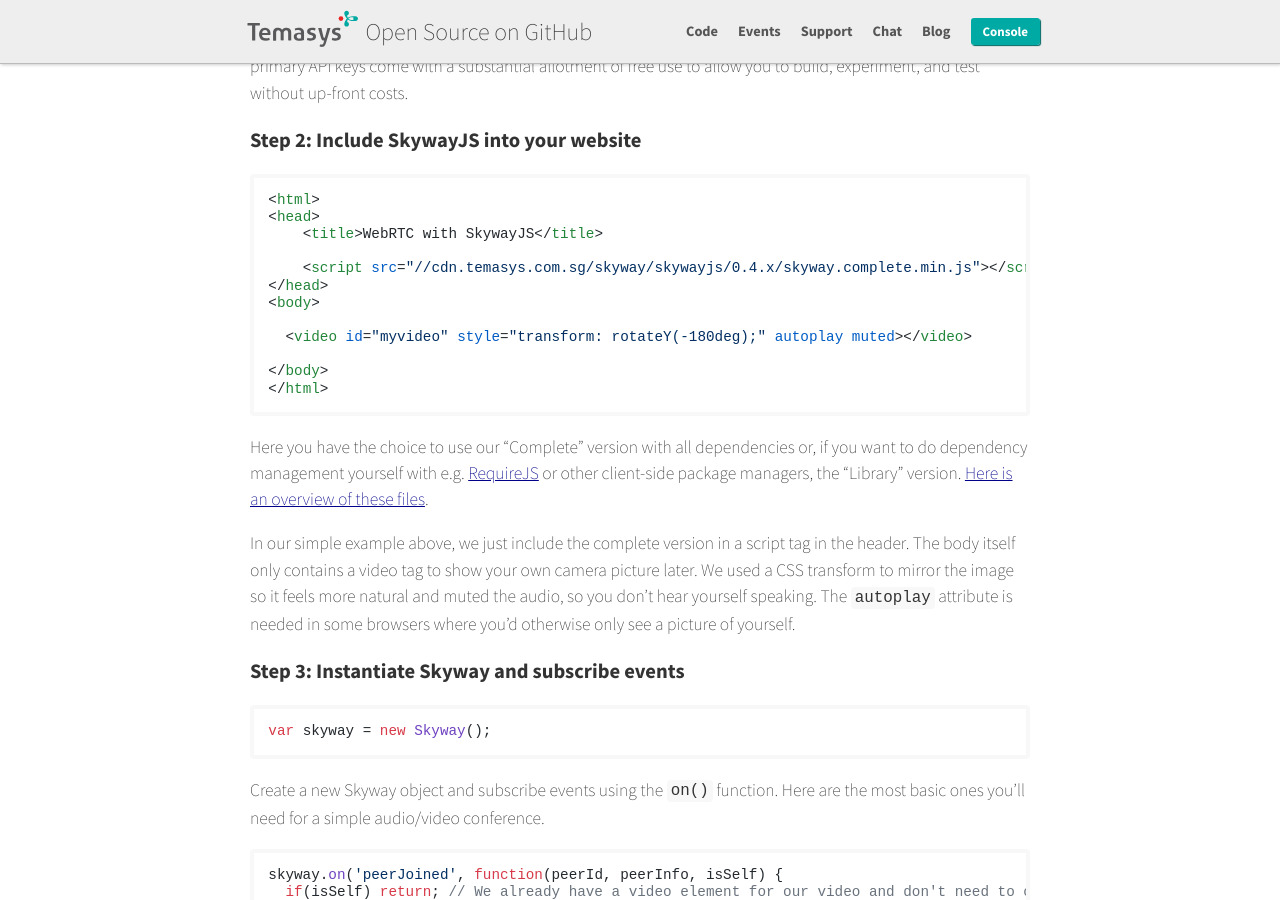
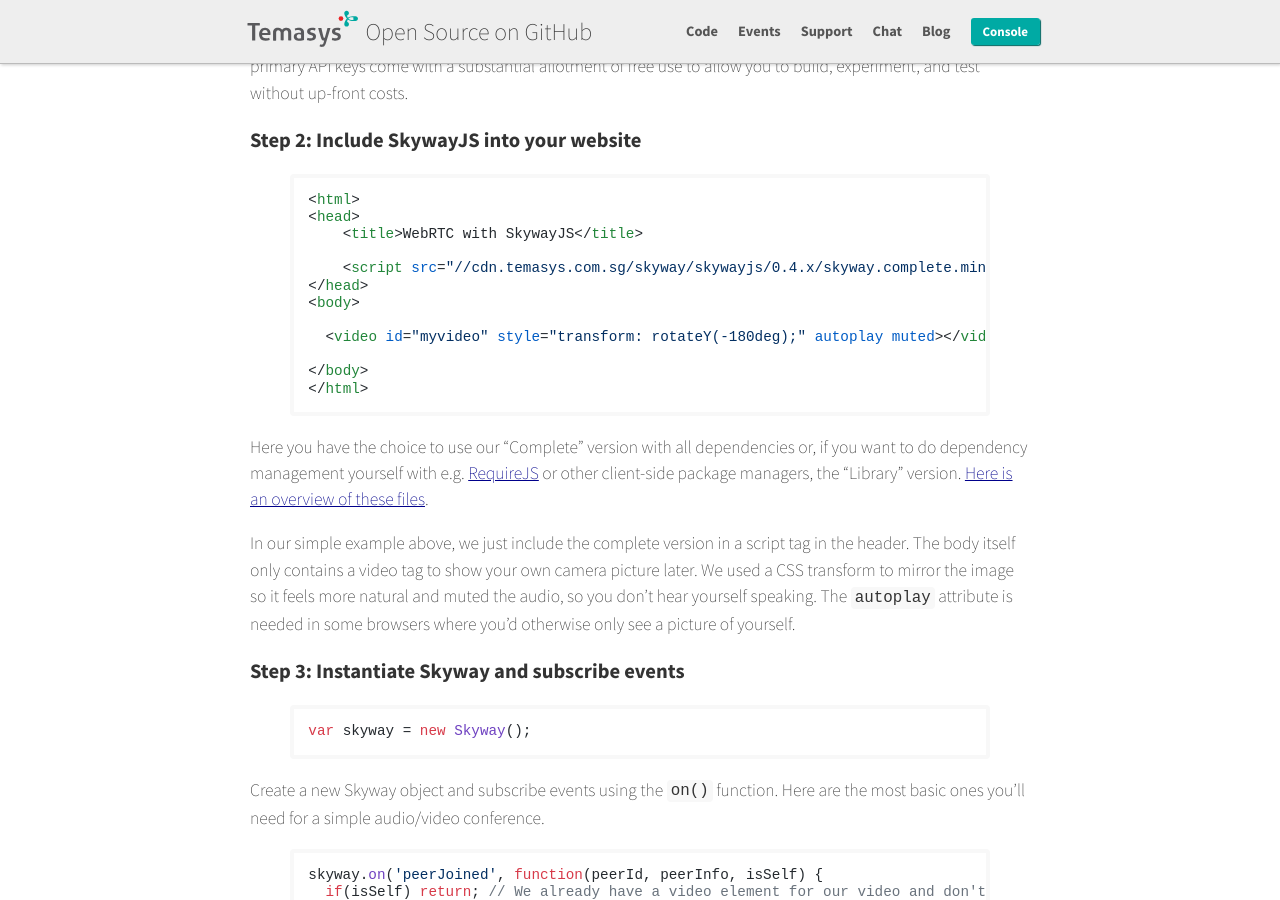
Before and after one commit to Temasys/temasys.github.io, a Jekyll site: the page built from _posts/2014-08-08-Getting_started_with_WebRTC_and_SkywayJS.markdown, in a window 1280 px wide and 900 px high, scrolled down 2176 px. Built offline with Jekyll 4.4.1, drawn with Linux system fonts in a browser that asks for light colours; nearby versions of some CDN libraries; Markdown is read by kramdown in place of the engine named in the settings.

Commit message:
Updating blog post

```diff
--- a/_posts/2014-08-08-Getting_started_with_WebRTC_and_SkywayJS.markdown
+++ b/_posts/2014-08-08-Getting_started_with_WebRTC_and_SkywayJS.markdown
@@ -12,7 +12,7 @@
 
 Here is an example codepen that we've created that shows how you can create a very simple audio/video conference with merely 35 lines of JavaScript client-side code, with no additional server-code required.
 
-<p data-height="360" data-theme-id="7751" data-slug-hash="nKvBu" data-default-tab="result" class='codepen'>See the Pen <a href='http://codepen.io/serrynaimo/pen/nKvBu/'>WebRTC with SkywayJS</a> by Thomas Gorissen (<a href='http://codepen.io/serrynaimo'>@serrynaimo</a>) on <a href='http://codepen.io'>CodePen</a>.</p>
+<p data-height="370" data-theme-id="7751" data-slug-hash="nKvBu" data-default-tab="result" class='codepen'>See the Pen <a href='http://codepen.io/serrynaimo/pen/nKvBu/'>WebRTC with SkywayJS</a> by Thomas Gorissen (<a href='http://codepen.io/serrynaimo'>@serrynaimo</a>) on <a href='http://codepen.io'>CodePen</a>.</p>
 <script async src="//codepen.io/assets/embed/ei.js"></script>
 
 To further demonstrate the possibilities and flexibility of SkywayJS, I've also created a more elaborate demo created with the help of [Facebooks React](http://facebook.github.io/react/) at [http://getaroom.io](http://getaroom.io). Check it out, share it, and and use it if you like it.
@@ -58,32 +58,35 @@
 
 ### Step 2: Include SkywayJS into your website
 
-<pre><code class="html">&lt;html&gt;
-&lt;head&gt;
-    &lt;title>WebRTC with SkywayJS&lt;/title&gt;
+{% highlight html %}
+<html>
+<head>
+    <title>WebRTC with SkywayJS</title>
 
-    &lt;script src="//cdn.temasys.com.sg/skyway/skywayjs/0.4.x/skyway.complete.min.js"&gt;&lt;/script&gt;
-&lt;/head&gt;
-&lt;body&gt;
+    <script src="//cdn.temasys.com.sg/skyway/skywayjs/0.4.x/skyway.complete.min.js"></script>
+</head>
+<body>
 
-  &lt;video id="myvideo" style="transform: rotateY(-180deg);" autoplay muted>&lt;/video&gt;
+  <video id="myvideo" style="transform: rotateY(-180deg);" autoplay muted></video>
 
-&lt;/body&gt;
-&lt;/html&gt;
-</code></pre>
+</body>
+</html>
+{% endhighlight %}
 
-Here you have the choice to use our "Complete" version with all dependencies or, if you want to do dependency management yourself with e.g. [RequireJS](http://requirejs.org/) or other client-side package managers, the "Library" version. [Here is an overview of these files](https://temasys.atlassian.net/wiki/display/TPD/Introducing+SkywayJS#IntroducingSkywayJS-Versionsupportandreleases).
+Here you have the choice to use our "Complete" version with all dependencies or, if you want to do dependency management yourself with e.g. [RequireJS](http://requirejs.org/) or other client-side package managers, the "Library" version. [Here is an overview of these files](https://github.com/Temasys/SkywayJS/releases).
 
 In our simple example above, we just include the complete version in a script tag in the header. The body itself only contains a video tag to show your own camera picture later. We used a CSS transform to mirror the image so it feels more natural and muted the audio, so you don't hear yourself speaking. The *autoplay* attribute is needed in some browsers where you'd otherwise only see a picture of yourself.
 
 
 ### Step 3: Instantiate Skyway and subscribe events
 
-<pre><code class="javascript">var skyway = new Skyway();
-</code></pre>
+{% highlight javascript %}
+var skyway = new Skyway();
+{% endhighlight %}
 Create a new Skyway object and subscribe events using the *on()* function. Here are the most basic ones you'll need for a simple audio/video conference.
 
-<pre><code class="javascript">skyway.on('peerJoined', function(peerId, peerInfo, isSelf) {
+{% highlight javascript %}
+skyway.on('peerJoined', function(peerId, peerInfo, isSelf) {
   if(isSelf) return; // We already have a video element for our video and don't need to create a new one.
   var vid = document.createElement('video');
   vid.autoplay = true;
@@ -91,43 +94,48 @@
   vid.id = peerId;
   document.body.appendChild(vid);
 });
-</code></pre>
+{% endhighlight %}
 **peerJoined:** informs you that a peer has joined the room and shares their *peerID* and *peerInfo* a with you. In the example we create a new video element for this peer and use the peerId to identify this element in the DOM of our website.
-<pre><code class="javascript">skyway.on('incomingStream', function(peerId, stream, isSelf) {
+{% highlight javascript %}
+skyway.on('incomingStream', function(peerId, stream, isSelf) {
   if(isSelf) return;
   var vid = document.getElementById(peerId);
   attachMediaStream(vid, stream);
 });
-</code></pre>
+{% endhighlight %}
 **incomingStream:** This event is fired after **peerJoined** when SkywayJS starts receiving the audio and video streams from that peer. This peer could be yourself in which case the event is fired when the user grants access to his microphone and/or camera and has joined a room successfully. In the example we use the *attachMediaStream()* function of our enhanced [AdapterJS](http://github.com/Temasys/AdapterJS) library to feed this stream into our previously created video tag. Why do we use this function? The different browser vendors have slightly different ways to do this and *attachMediaStream()* enables us to abstract this.
-<pre><code class="javascript">skyway.on('peerLeft', function(peerId, peerInfo, isSelf) {
+{% highlight javascript %}
+skyway.on('peerLeft', function(peerId, peerInfo, isSelf) {
   var vid = document.getElementById(peerId);
   document.body.removeChild(vid);
 });
-</code></pre>
+{% endhighlight %}
 **peerLeft:** informs you that a peer has left the room. In our example, we look in the DOM for the video element with the events peerId and remove it.
-<pre><code class="javascript">skyway.on('mediaAccessSuccess', function(stream) {
+{% highlight javascript %}
+skyway.on('mediaAccessSuccess', function(stream) {
   var vid = document.getElementById('myvideo');
   attachMediaStream(vid, stream);
 });
-</code></pre>
+{% endhighlight %}
 **mediaAccessSuccess:** The user needs to authorize his browser to allow your website access to their camera, microphone or both. Once the user clicks "Allow" in his browser, this event fires and give us access to the audio/video stream. As you'd guess **mediaAccessError** will be triggered if the user declines.
 
 
 ### Step 4: Initialize and joinRoom
 
-<pre><code class="javascript">skyway.init({
+{% highlight javascript %}
+skyway.init({
   apiKey: 'Your API key',
   defaultRoom: 'Pick a room name'
 });
-</code></pre>
+{% endhighlight %}
 By calling *init()* SkywayJS starts establishing a signaling connection with our servers and requires your API key as a parameter. This connection introduces new peers and sends control messages as required for the connection and handshake process between peers. You can also pass a *defaultRoom* parameter.
 
-<pre><code class="javascript">skyway.joinRoom({
+{% highlight javascript %}
+skyway.joinRoom({
     audio: true,
     video: true
 });
-</code></pre>
+{% endhighlight %}
 *joinRoom* then tells our servers that you now want to inform the other peers in the room, that you're joining and you are able to specify the features that you want to have enabled. In this case we establish both audio and video streams. You don't need to pass anything if you just want to send chat messages or data streams.
 
 
@@ -143,7 +151,7 @@
 
 - [Temasys Developer Console](https://developer.temasys.com.sg) - Get your API key
 - [Skyway API Documentation](http://cdn.temasys.com.sg/skyway/skywayjs/latest/doc/classes/Skyway.html)
-- [SkywayJS version history](https://temasys.atlassian.net/wiki/display/TPD/Introducing+SkywayJS#IntroducingSkywayJS-Versionsupportandreleases)
+- [SkywayJS version history](https://github.com/Temasys/SkywayJS/releases)
 - [SkywayJS source-code on Github](http://github.com/Temasys/SkywayJS)
 - [How to get support or contribute](http://temasys.github.io/support)
 - [Getaroom.io tech-demo built using React and SkywayJS](http://getaroom.io)
```
Also changed, not shown: _drafts/2012-01-18-hello-world.markdown (deleted, +0 -16 lines), _drafts/2012-02-10-code-snippets.markdown (deleted, +0 -17 lines), _drafts/2014-09-02-How_to_Structure_your_API_keys.markdown (added, +21 -0 lines), _drafts/sample-draft.markdown (deleted, +0 -16 lines).
